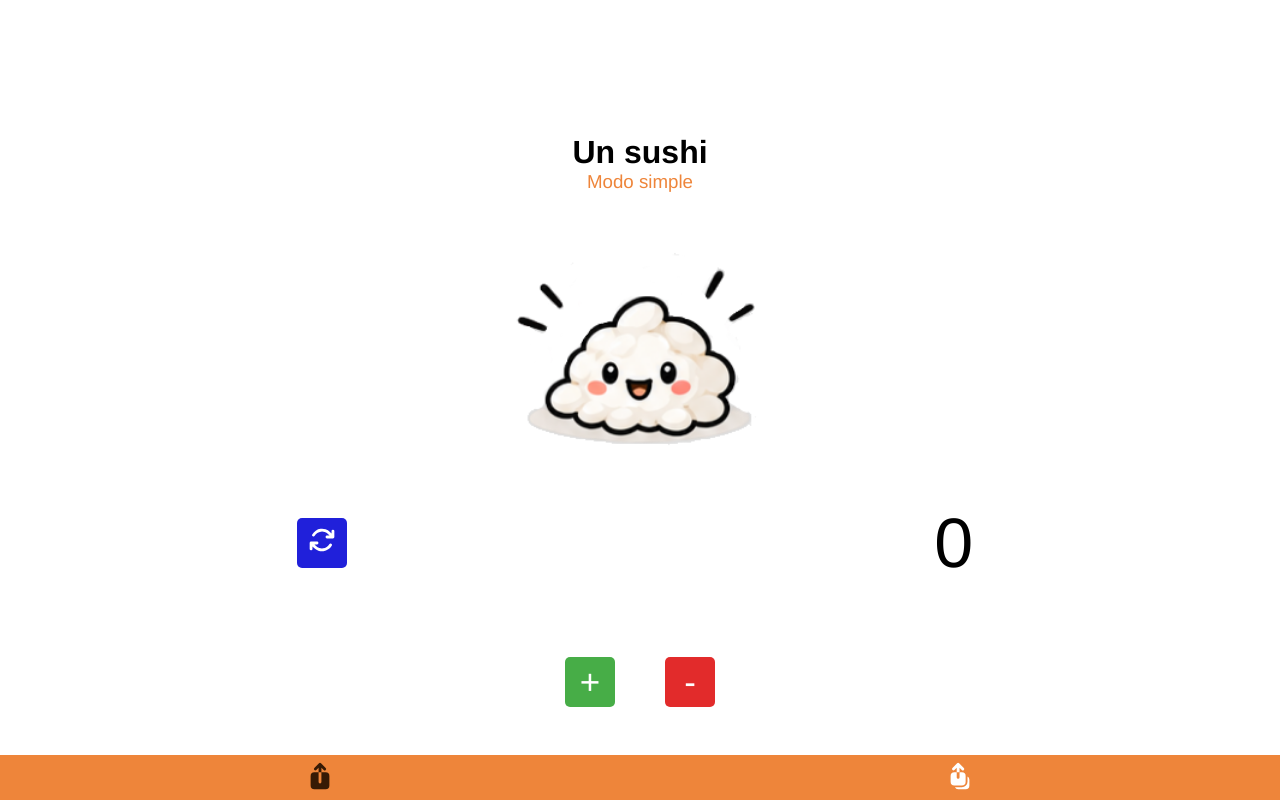
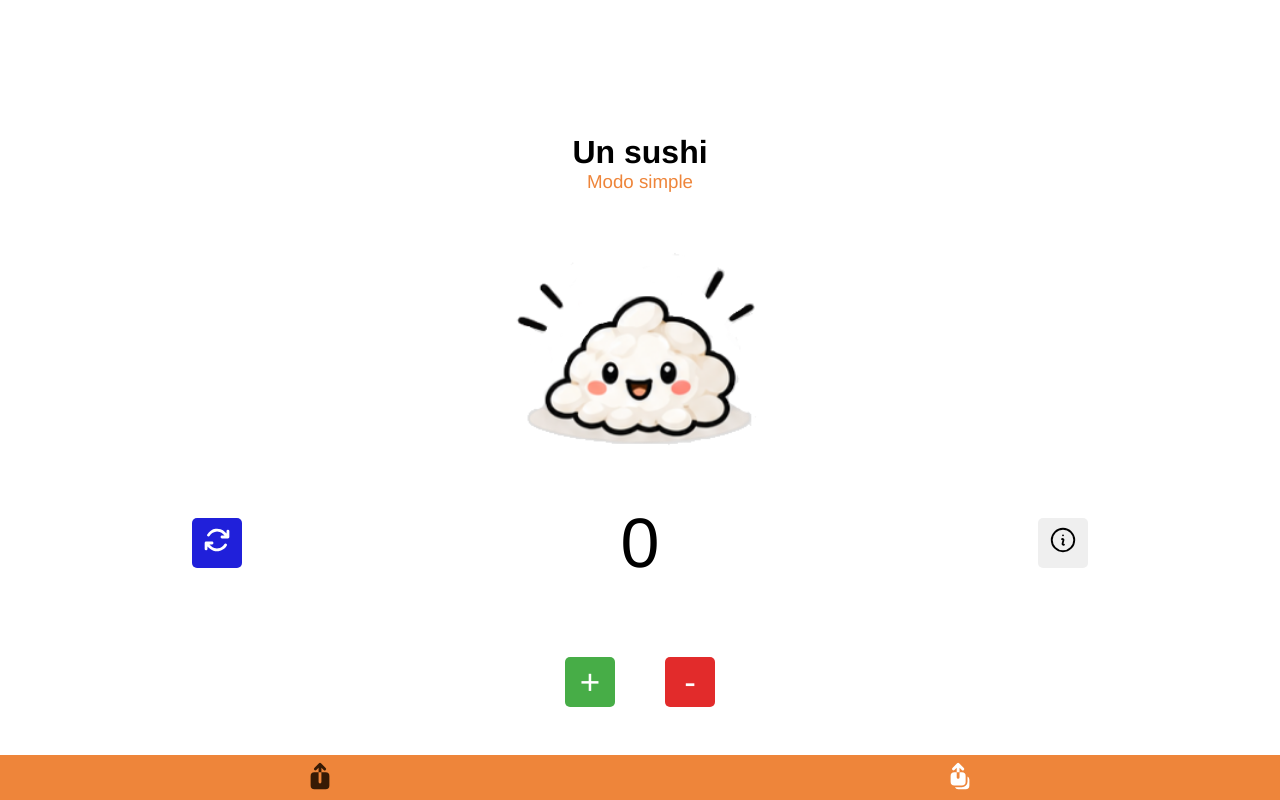
Before and after one commit to jucamgar2/UnSushi, a React (Create React App) app: page / in a window 1280 px wide. Built offline with nearby package versions, Linux system fonts and the light colour scheme.

Commit message:
feat: info button in detailed and simple counter

```diff
--- a/src/detailedCounter/DetailedCounter.jsx
+++ b/src/detailedCounter/DetailedCounter.jsx
@@ -2,6 +2,7 @@ import CounterImage from "../common/CounterImage";
 import RestartButton from "../common/RestartButton";
 import SushiOption from "./SushiOption";
 import { useState, useEffect } from "react";
+import ButtonInfo from "../common/ButtonInfo";
 
 const DetailedCounter = () => {
     const [detailCount, setDetailCount] = useState({counter:0});
@@ -222,6 +223,7 @@ const DetailedCounter = () => {
         <div className="counter-container-detail">
             <RestartButton callback={restartDetailedCounter}/>
             <p id="detailed-counter">{detailCount.counter}</p>
+            <ButtonInfo information={"En este modo las piezas tienen distintos valores ya que no ocupa el mismo espacio un bao que un maki"}/>
         </div>
 
         <div className="sushi-options-container">
--- a/src/simpleCounter/SimpleCounter.jsx
+++ b/src/simpleCounter/SimpleCounter.jsx
@@ -3,6 +3,7 @@ import AddButton from "../common/AddButton";
 import QuitButton from "../common/QuitButton";
 import RestartButton from "../common/RestartButton";
 import { useState, useEffect } from "react";
+import ButtonInfo from "../common/ButtonInfo";
 
 const SimpleCounter = () => {
     const [count, setCount] = useState(0);
@@ -57,6 +58,7 @@ const SimpleCounter = () => {
         <div className="counter-container">
             <RestartButton callback={restartSimpleCounter} />
             <p>{count}</p>
+            <ButtonInfo information={"En este modo todas las piezas cuentan lo mismo"}/>
         </div>
 
         <div className="button-container">
```
